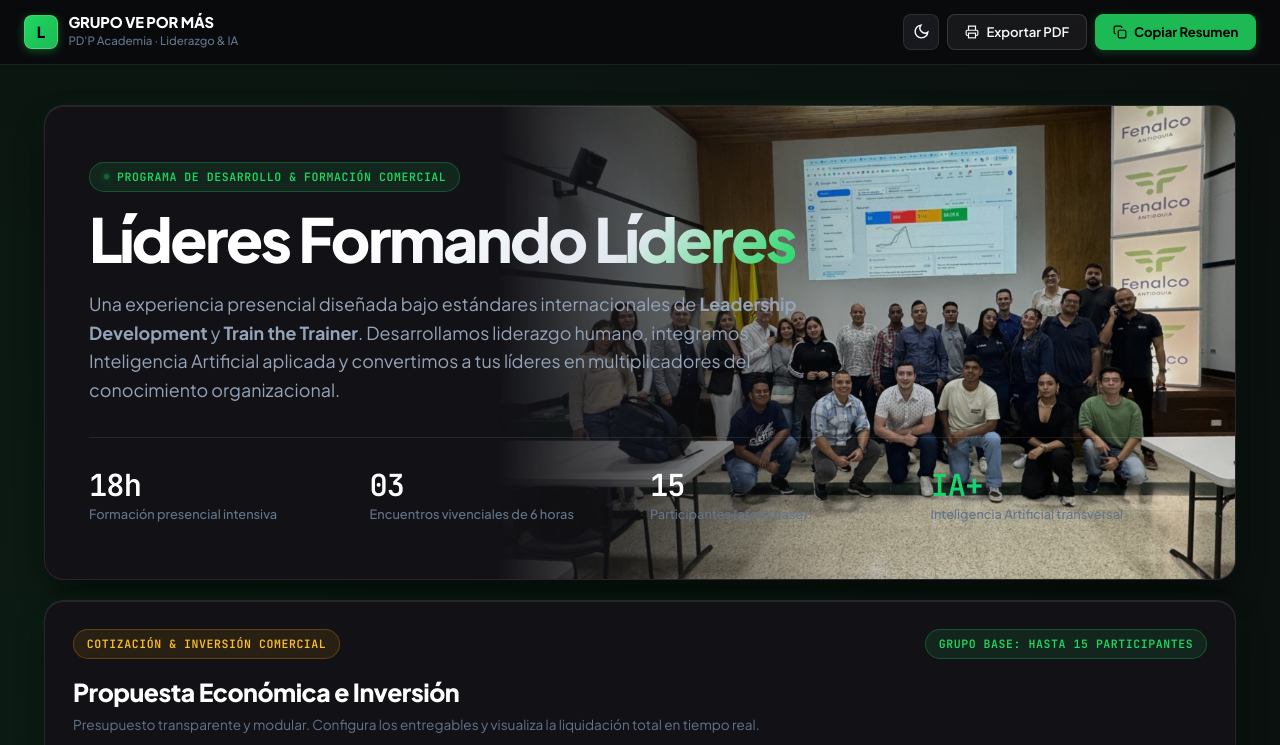
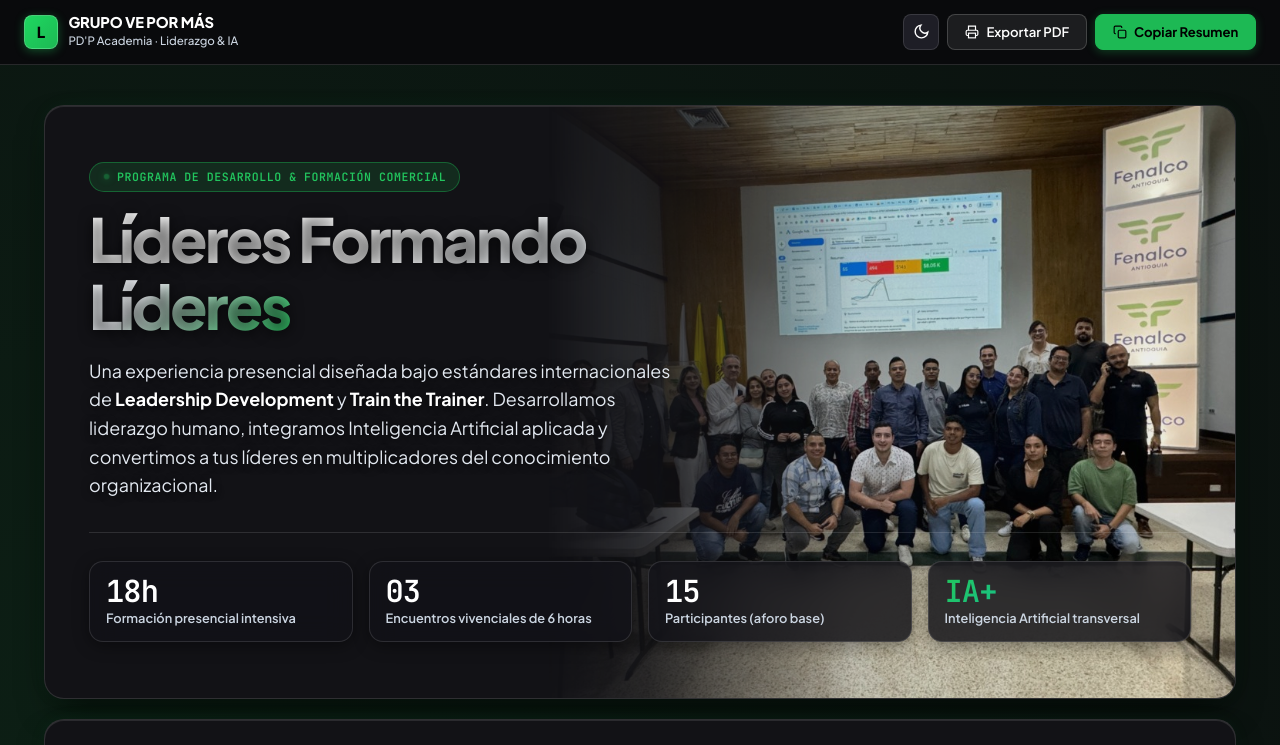
Before and after one commit to nickamam08/formando-lideres, a website: page index.html in a window 1280 px wide. Shown: the top 745 px of the page. Drawn offline with Linux system fonts and the light colour scheme.

Commit message:
fix(ui): mejora drástica de contraste y legibilidad en tema oscuro y métricas del Hero

```diff
--- a/index.html
+++ b/index.html
@@ -40,43 +40,43 @@
     /* DARK THEME: SPOTIFY DEEP BLACK & VIBRANT GREEN ACCENTS */
     html[data-theme="dark"] {
       --bg-page: #0a0a0c;
-      --bg-page-mesh: radial-gradient(circle at 10% 15%, rgba(29, 185, 84, 0.1) 0%, transparent 45%),
+      --bg-page-mesh: radial-gradient(circle at 10% 15%, rgba(29, 185, 84, 0.12) 0%, transparent 45%),
                       radial-gradient(circle at 90% 65%, rgba(16, 185, 129, 0.08) 0%, transparent 45%),
                       radial-gradient(circle at 50% 90%, rgba(6, 182, 212, 0.05) 0%, transparent 50%);
       --bg-surface: #121216;
       --bg-surface-elevated: #18181f;
-      --bg-surface-glass: rgba(18, 18, 24, 0.82);
-      --border-subtle: rgba(255, 255, 255, 0.09);
-      --border-hover: rgba(29, 185, 84, 0.5);
-      --border-strong: rgba(255, 255, 255, 0.18);
+      --bg-surface-glass: rgba(18, 18, 24, 0.88);
+      --border-subtle: rgba(255, 255, 255, 0.12);
+      --border-hover: rgba(29, 185, 84, 0.6);
+      --border-strong: rgba(255, 255, 255, 0.22);
 
       --text-main: #ffffff;
-      --text-secondary: #94a3b8;
-      --text-muted: #64748b;
-      --text-dim: #475569;
+      --text-secondary: #e2e8f0;
+      --text-muted: #cbd5e1;
+      --text-dim: #94a3b8;
 
       --btn-primary-bg: #1DB954;
       --btn-primary-text: #000000;
-      --btn-secondary-bg: rgba(255, 255, 255, 0.06);
-      --btn-secondary-border: rgba(255, 255, 255, 0.14);
-      --btn-secondary-text: #f8fafc;
-
-      --badge-bg: rgba(29, 185, 84, 0.12);
-      --badge-border: rgba(29, 185, 84, 0.32);
-      --badge-text: #1ed760;
+      --btn-secondary-bg: rgba(255, 255, 255, 0.08);
+      --btn-secondary-border: rgba(255, 255, 255, 0.18);
+      --btn-secondary-text: #ffffff;
+
+      --badge-bg: rgba(29, 185, 84, 0.15);
+      --badge-border: rgba(29, 185, 84, 0.4);
+      --badge-text: #22c55e;
 
       --card-shadow: 0 16px 36px -12px rgba(0, 0, 0, 0.85), 0 0 24px -8px rgba(29, 185, 84, 0.12);
-      --card-inner-glow: inset 0 1px 0 0 rgba(255, 255, 255, 0.08);
-      --nav-bg: rgba(10, 10, 12, 0.88);
-      --toggle-bg: #18181f;
+      --card-inner-glow: inset 0 1px 0 0 rgba(255, 255, 255, 0.1);
+      --nav-bg: rgba(10, 10, 12, 0.92);
+      --toggle-bg: #1e1e26;
       --logo-bg: #18181f;
 
-      --accent-pill-bg: rgba(29, 185, 84, 0.12);
-      --accent-pill-text: #1ed760;
-      --accent-pill-border: rgba(29, 185, 84, 0.32);
-
-      --stat-ia-gradient: linear-gradient(135deg, #1ed760 0%, #06b6d4 100%);
-      --hero-title-gradient: linear-gradient(135deg, #ffffff 40%, #e2e8f0 75%, #1ed760 100%);
+      --accent-pill-bg: rgba(29, 185, 84, 0.15);
+      --accent-pill-text: #22c55e;
+      --accent-pill-border: rgba(29, 185, 84, 0.4);
+
+      --stat-ia-gradient: linear-gradient(135deg, #22c55e 0%, #06b6d4 100%);
+      --hero-title-gradient: linear-gradient(135deg, #ffffff 40%, #f1f5f9 75%, #22c55e 100%);
     }
 
     /* LIGHT THEME: PORCELAIN WHITE & SPOTIFY GREEN ACCENTS */
@@ -389,36 +389,40 @@
     }
 
     .pill-tag-green, .pill-tag-spotify, .pill-tag-blue {
-      background: rgba(29, 185, 84, 0.12);
-      border-color: rgba(29, 185, 84, 0.32);
-      color: #1ed760;
+      background: rgba(29, 185, 84, 0.15);
+      border-color: rgba(29, 185, 84, 0.4);
+      color: #22c55e;
+      font-weight: 700;
     }
     html[data-theme="light"] .pill-tag-green, html[data-theme="light"] .pill-tag-spotify, html[data-theme="light"] .pill-tag-blue {
       color: #15803d;
     }
 
     .pill-tag-purple {
-      background: rgba(168, 85, 247, 0.1);
-      border-color: rgba(168, 85, 247, 0.28);
-      color: #c084fc;
+      background: rgba(168, 85, 247, 0.12);
+      border-color: rgba(168, 85, 247, 0.35);
+      color: #d8b4fe;
+      font-weight: 700;
     }
     html[data-theme="light"] .pill-tag-purple {
       color: #7e22ce;
     }
 
     .pill-tag-emerald {
-      background: rgba(16, 185, 129, 0.1);
-      border-color: rgba(16, 185, 129, 0.28);
-      color: #34d399;
+      background: rgba(16, 185, 129, 0.12);
+      border-color: rgba(16, 185, 129, 0.35);
+      color: #6ee7b7;
+      font-weight: 700;
     }
     html[data-theme="light"] .pill-tag-emerald {
       color: #059669;
     }
 
     .pill-tag-amber {
-      background: rgba(245, 158, 11, 0.1);
-      border-color: rgba(245, 158, 11, 0.28);
-      color: #fbbf24;
+      background: rgba(245, 158, 11, 0.12);
+      border-color: rgba(245, 158, 11, 0.35);
+      color: #fcd34d;
+      font-weight: 700;
     }
     html[data-theme="light"] .pill-tag-amber {
       color: #b45309;
@@ -428,8 +432,8 @@
       width: 7px;
       height: 7px;
       border-radius: 50%;
-      background-color: #1ed760;
-      box-shadow: 0 0 10px #1ed760;
+      background-color: #22c55e;
+      box-shadow: 0 0 10px #22c55e;
       animation: pulseDot 2s infinite ease-in-out;
     }
 
@@ -460,7 +464,7 @@
       top: 0;
       right: 0;
       bottom: 0;
-      width: 62%;
+      width: 58%;
       background-image: url('gallery/experience-fenalco.jpg');
       background-size: cover;
       background-position: center right;
@@ -470,21 +474,21 @@
     }
 
     html[data-theme="dark"] .hero-bg-overlay {
-      opacity: 0.88;
-      mask-image: linear-gradient(to right, transparent 0%, rgba(0,0,0,0.25) 12%, rgba(0,0,0,0.85) 45%, rgba(0,0,0,1) 85%);
-      -webkit-mask-image: linear-gradient(to right, transparent 0%, rgba(0,0,0,0.25) 12%, rgba(0,0,0,0.85) 45%, rgba(0,0,0,1) 85%);
+      opacity: 0.92;
+      mask-image: linear-gradient(to right, transparent 0%, rgba(0,0,0,0.15) 15%, rgba(0,0,0,0.85) 45%, rgba(0,0,0,1) 85%);
+      -webkit-mask-image: linear-gradient(to right, transparent 0%, rgba(0,0,0,0.15) 15%, rgba(0,0,0,0.85) 45%, rgba(0,0,0,1) 85%);
     }
 
     html[data-theme="light"] .hero-bg-overlay {
-      opacity: 0.88;
-      mask-image: linear-gradient(to right, transparent 0%, rgba(0,0,0,0.25) 12%, rgba(0,0,0,0.85) 45%, rgba(0,0,0,1) 85%);
-      -webkit-mask-image: linear-gradient(to right, transparent 0%, rgba(0,0,0,0.25) 12%, rgba(0,0,0,0.85) 45%, rgba(0,0,0,1) 85%);
+      opacity: 0.92;
+      mask-image: linear-gradient(to right, transparent 0%, rgba(0,0,0,0.15) 15%, rgba(0,0,0,0.85) 45%, rgba(0,0,0,1) 85%);
+      -webkit-mask-image: linear-gradient(to right, transparent 0%, rgba(0,0,0,0.15) 15%, rgba(0,0,0,0.85) 45%, rgba(0,0,0,1) 85%);
     }
 
     @media (max-width: 900px) {
       .hero-bg-overlay {
         width: 100%;
-        opacity: 0.25 !important;
+        opacity: 0.22 !important;
         mask-image: none !important;
         -webkit-mask-image: none !important;
       }
@@ -496,7 +500,7 @@
     }
 
     .hero-content {
-      max-width: 720px;
+      max-width: 600px;
     }
 
     .hero-h1 {
@@ -506,6 +510,7 @@
       line-height: 1.1;
       margin-bottom: 1.1rem;
       word-break: break-word;
+      text-shadow: 0 2px 14px rgba(0, 0, 0, 0.7);
     }
 
     .hero-gradient-text {
@@ -520,6 +525,14 @@
       line-height: 1.6;
       margin-bottom: 2rem;
       font-weight: 400;
+      text-shadow: 0 1px 8px rgba(0, 0, 0, 0.8);
+    }
+    .hero-lead strong {
+      color: #ffffff;
+      font-weight: 700;
+    }
+    html[data-theme="light"] .hero-lead strong {
+      color: #0f172a;
     }
     @media (max-width: 768px) {
       .hero-lead { margin-bottom: 1.35rem; }
@@ -528,21 +541,41 @@
     .hero-stats-row {
       display: grid;
       grid-template-columns: repeat(4, 1fr);
-      gap: 1.25rem;
-      padding-top: 2rem;
+      gap: 1rem;
+      padding-top: 1.75rem;
       border-top: 1px solid var(--border-subtle);
     }
     @media (max-width: 768px) {
       .hero-stats-row {
         grid-template-columns: repeat(2, 1fr);
-        gap: 1rem;
+        gap: 0.85rem;
         padding-top: 1.25rem;
       }
     }
     @media (max-width: 360px) {
       .hero-stats-row {
-        gap: 0.75rem;
-      }
+        gap: 0.65rem;
+      }
+    }
+
+    .hero-stat-item {
+      background: rgba(18, 18, 24, 0.82);
+      backdrop-filter: blur(14px);
+      -webkit-backdrop-filter: blur(14px);
+      padding: 0.85rem 1rem;
+      border-radius: var(--radius-md);
+      border: 1px solid rgba(255, 255, 255, 0.12);
+      box-shadow: 0 4px 16px rgba(0, 0, 0, 0.4);
+      transition: var(--transition-smooth);
+    }
+    .hero-stat-item:hover {
+      border-color: var(--border-hover);
+      transform: translateY(-2px);
+    }
+    html[data-theme="light"] .hero-stat-item {
+      background: rgba(255, 255, 255, 0.92);
+      border: 1px solid rgba(15, 23, 42, 0.1);
+      box-shadow: 0 4px 14px rgba(15, 23, 42, 0.05);
     }
 
     .hero-stat-item h3 {
@@ -552,6 +585,7 @@
       letter-spacing: -0.03em;
       line-height: 1;
       color: var(--text-main);
+      margin-bottom: 0.25rem;
     }
     .hero-stat-item h3.stat-ia {
       background: var(--stat-ia-gradient);
@@ -562,8 +596,8 @@
     .hero-stat-item p {
       font-size: clamp(0.72rem, 2vw, 0.8rem);
       color: var(--text-muted);
-      margin-top: 0.35rem;
-      font-weight: 500;
+      margin-top: 0.25rem;
+      font-weight: 600;
       line-height: 1.35;
     }
 
@@ -1592,7 +1626,7 @@
       <div class="bento-card col-12 hero-bento">
         <div class="hero-bg-overlay"></div>
         <div class="hero-content">
-          <div class="pill-tag pill-tag-blue">
+          <div class="pill-tag pill-tag-spotify">
             <span class="live-dot"></span>
             PROGRAMA DE DESARROLLO & FORMACIÓN COMERCIAL
           </div>
@@ -1637,7 +1671,7 @@
               Presupuesto transparente y modular. Configura los entregables y visualiza la liquidación total en tiempo real.
             </p>
           </div>
-          <div class="pill-tag pill-tag-blue">GRUPO BASE: HASTA 15 PARTICIPANTES</div>
+          <div class="pill-tag pill-tag-spotify">GRUPO BASE: HASTA 15 PARTICIPANTES</div>
         </div>
 
         <div class="quote-bento-grid">
@@ -1646,7 +1680,7 @@
           <div>
             <div class="toggle-package-item is-selected" style="cursor:default;">
               <div style="display:flex; align-items:center; gap:0.75rem;">
-                <div class="checkbox-indicator" style="background:linear-gradient(135deg, #3b82f6 0%, #6366f1 100%); border-color:#6366f1; color:#ffffff;">✓</div>
+                <div class="checkbox-indicator" style="background:linear-gradient(135deg, #1ed760 0%, #1DB954 100%); border-color:#1ed760; color:#000000;">✓</div>
                 <div class="package-text">
                   <h4>Programa "Líderes Formando Líderes"</h4>
                   <p>18 Horas presenciales (3 jornadas de 6h) · 2 Facilitadores · Materiales · Certificados</p>
@@ -1772,7 +1806,7 @@
               <svg width="20" height="20" viewBox="0 0 24 24" fill="none" stroke="currentColor" stroke-width="2"><circle cx="12" cy="12" r="10"></circle><path d="M12 16v-4"></path><path d="M12 8h.01"></path></svg>
             </div>
           </div>
-          <div class="pill-tag pill-tag-blue">6 Horas Presenciales</div>
+          <div class="pill-tag pill-tag-spotify">6 Horas Presenciales</div>
           <h2 class="pillar-title">LIDERARSE</h2>
           <p class="pillar-quote">"El líder comienza por sí mismo para ejercer un liderazgo consciente y cercano."</p>
 
@@ -1855,7 +1889,7 @@
       <div class="bento-card col-12">
         <div style="display:flex; justify-content:space-between; align-items:flex-start; flex-wrap:wrap; gap:1rem;">
           <div>
-            <div class="pill-tag pill-tag-blue">EQUIPO & RESPALDO</div>
+            <div class="pill-tag pill-tag-spotify">EQUIPO & RESPALDO</div>
             <h3 style="font-size: 1.45rem; font-weight: 800; letter-spacing: -0.02em;">Facilitadores Principales</h3>
           </div>
           <div style="font-size: 0.82rem; color: var(--text-muted); font-weight: 500;">
@@ -2092,7 +2126,7 @@
       <!-- Metodología 4 Fases (8 Cols) -->
       <div class="bento-card col-8">
         <div>
-          <div class="pill-tag pill-tag-blue">METODOLOGÍA VIVENCIAL</div>
+          <div class="pill-tag pill-tag-spotify">METODOLOGÍA VIVENCIAL</div>
           <h3 style="font-size: 1.45rem; font-weight: 800; letter-spacing: -0.02em;">El Ciclo Continuo de Aprendizaje</h3>
           <p style="font-size: 0.88rem; color: var(--text-secondary); margin-top: 0.25rem;">
             Una experiencia 100% activa. No es una charla pasiva: cada concepto se vive, se aplica al caso de la empresa y se comparte.
```
